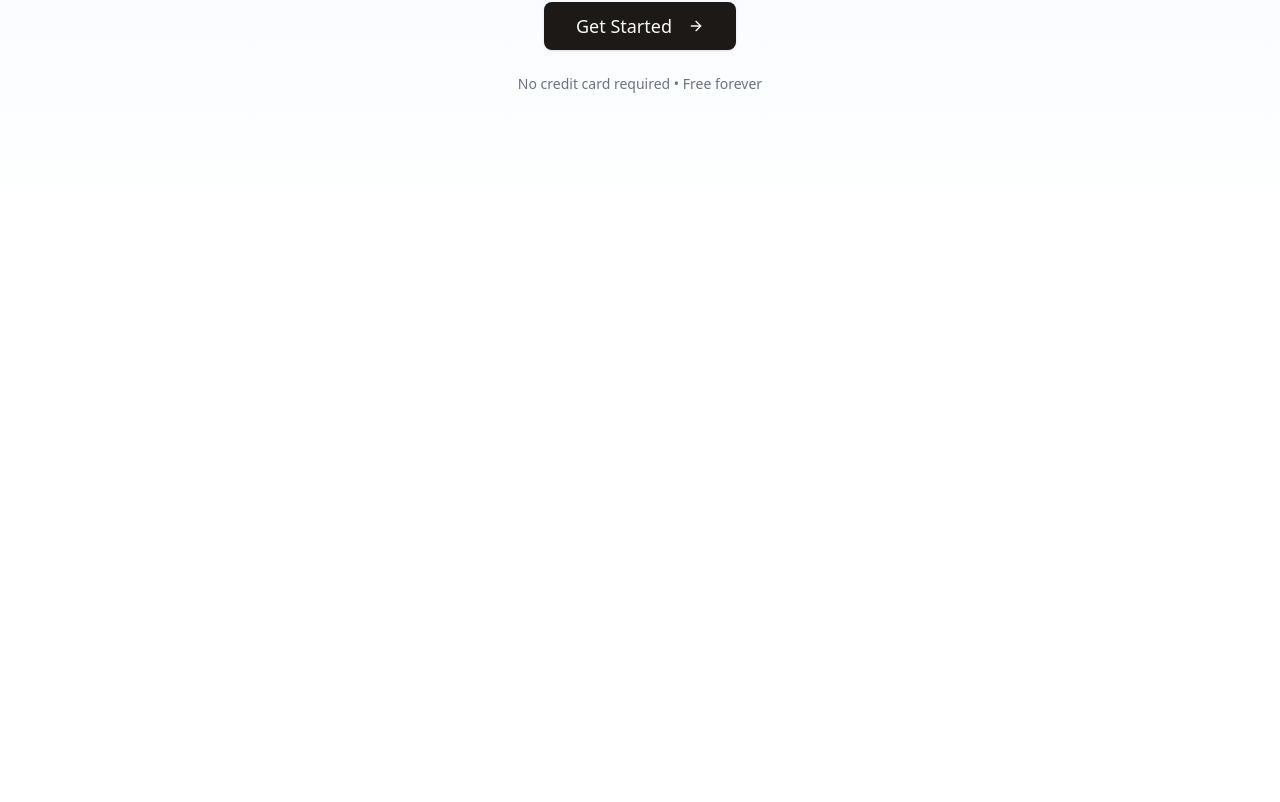
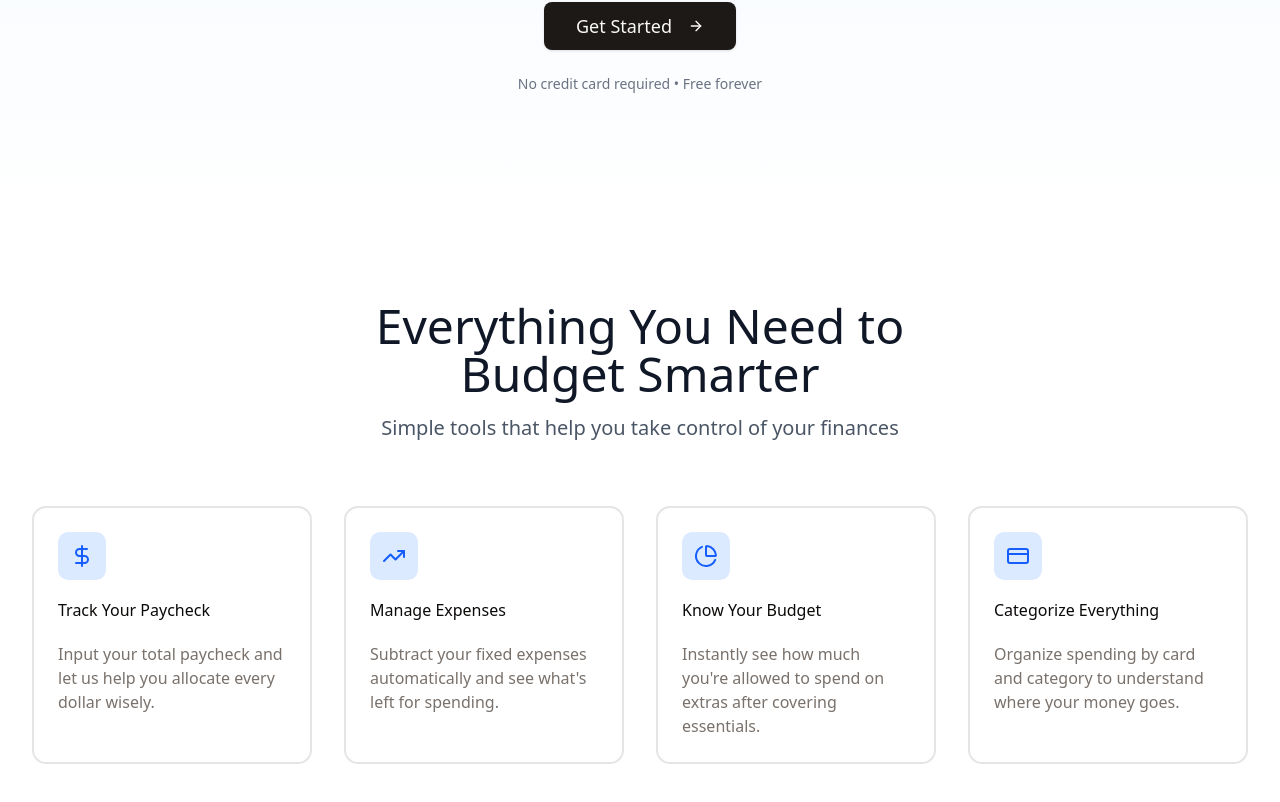
Before and after one commit to tylernpc/BudgitUrself, a Next.js app in the folder budgiturself/: page / in a window 1280 px wide. Shown: the part 424-1226 px from the top of the page. Before the commit the page ends 800 px from the top, so only its background shows below. Built offline with nearby package versions, Linux system fonts and the light colour scheme.

Commit message:
Features Section

```diff
--- a/budgiturself/app/(marketing)/page.tsx
+++ b/budgiturself/app/(marketing)/page.tsx
@@ -1,9 +1,11 @@
 import {Hero} from "@/components/marketing/hero";
+import {Features} from "@/components/marketing/features";
 
 export default function MarketingPage() {
     return (
         <main className="min-h-screen bg-white">
             <Hero/>
+            <Features/>
         </main>
     );
 }
--- /dev/null
+++ b/budgiturself/components/marketing/features.tsx
@@ -0,0 +1,64 @@
+import {DollarSign, PieChart, CreditCard, TrendingUp} from "lucide-react";
+import {Card, CardContent, CardDescription, CardHeader, CardTitle} from "@/components/ui/card";
+
+const features = [
+    {
+        icon: DollarSign,
+        title: "Track Your Paycheck",
+        description: "Input your total paycheck and let us help you allocate every dollar wisely.",
+    },
+    {
+        icon: TrendingUp,
+        title: "Manage Expenses",
+        description: "Subtract your fixed expenses automatically and see what's left for spending.",
+    },
+    {
+        icon: PieChart,
+        title: "Know Your Budget",
+        description: "Instantly see how much you're allowed to spend on extras after covering essentials.",
+    },
+    {
+        icon: CreditCard,
+        title: "Categorize Everything",
+        description: "Organize spending by card and category to understand where your money goes.",
+    },
+];
+
+export function Features() {
+    return (
+        <section className="py-20 bg-white">
+            <div className="mx-auto max-w-7xl px-6 lg:px-8">
+                <div className="mx-auto max-w-2xl text-center mb-16">
+                    <h2 className="text-4xl sm:text-5xl text-gray-900 mb-4">
+                        Everything You Need to Budget Smarter
+                    </h2>
+                    <p className="text-xl text-gray-600">
+                        Simple tools that help you take control of your finances
+                    </p>
+                </div>
+
+                <div className="grid grid-cols-1 md:grid-cols-2 lg:grid-cols-4 gap-8">
+                    {features.map((feature) => {
+                        const Icon = feature.icon;
+                        return (
+                            <Card key={feature.title} className="border-2 hover:shadow-lg transition-shadow">
+                                <CardHeader>
+                                    <div
+                                        className="size-12 rounded-lg bg-blue-100 flex items-center justify-center mb-4">
+                                        <Icon className="size-6 text-blue-600"/>
+                                    </div>
+                                    <CardTitle>{feature.title}</CardTitle>
+                                </CardHeader>
+                                <CardContent>
+                                    <CardDescription className="text-base">
+                                        {feature.description}
+                                    </CardDescription>
+                                </CardContent>
+                            </Card>
+                        );
+                    })}
+                </div>
+            </div>
+        </section>
+    );
+}
--- /dev/null
+++ b/budgiturself/components/ui/card.tsx
@@ -0,0 +1,91 @@
+import * as React from "react";
+import {cn} from "@/lib/utils";
+
+function Card({className, ...props}: React.ComponentProps<"div">) {
+    return (
+        <div
+            data-slot="card"
+            className={cn(
+                "bg-card text-card-foreground flex flex-col gap-6 rounded-xl border",
+                className,
+            )}
+            {...props}
+        />
+    );
+}
+
+function CardHeader({className, ...props}: React.ComponentProps<"div">) {
+    return (
+        <div
+            data-slot="card-header"
+            className={cn(
+                "@container/card-header grid auto-rows-min grid-rows-[auto_auto] items-start gap-1.5 px-6 pt-6 has-data-[slot=card-action]:grid-cols-[1fr_auto] [.border-b]:pb-6",
+                className,
+            )}
+            {...props}
+        />
+    );
+}
+
+function CardTitle({className, ...props}: React.ComponentProps<"div">) {
+    return (
+        <h4
+            data-slot="card-title"
+            className={cn("leading-none", className)}
+            {...props}
+        />
+    );
+}
+
+function CardDescription({className, ...props}: React.ComponentProps<"div">) {
+    return (
+        <p
+            data-slot="card-description"
+            className={cn("text-muted-foreground", className)}
+            {...props}
+        />
+    );
+}
+
+function CardAction({className, ...props}: React.ComponentProps<"div">) {
+    return (
+        <div
+            data-slot="card-action"
+            className={cn(
+                "col-start-2 row-span-2 row-start-1 self-start justify-self-end",
+                className,
+            )}
+            {...props}
+        />
+    );
+}
+
+function CardContent({className, ...props}: React.ComponentProps<"div">) {
+    return (
+        <div
+            data-slot="card-content"
+            className={cn("px-6 [&:last-child]:pb-6", className)}
+            {...props}
+        />
+    );
+}
+
+function CardFooter({className, ...props}: React.ComponentProps<"div">) {
+    return (
+        <div
+            data-slot="card-footer"
+            className={cn("flex items-center px-6 pb-6 [.border-t]:pt-6", className)}
+            {...props}
+        />
+    );
+}
+
+export {
+    Card,
+    CardHeader,
+    CardFooter,
+    CardTitle,
+    CardAction,
+    CardDescription,
+    CardContent,
+};
```
